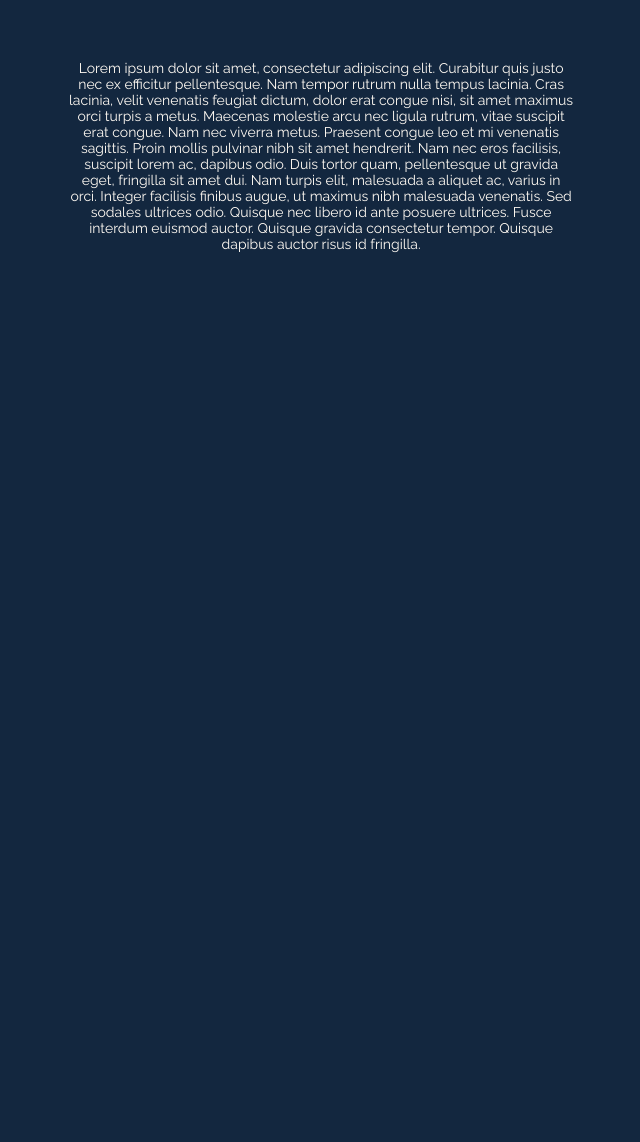
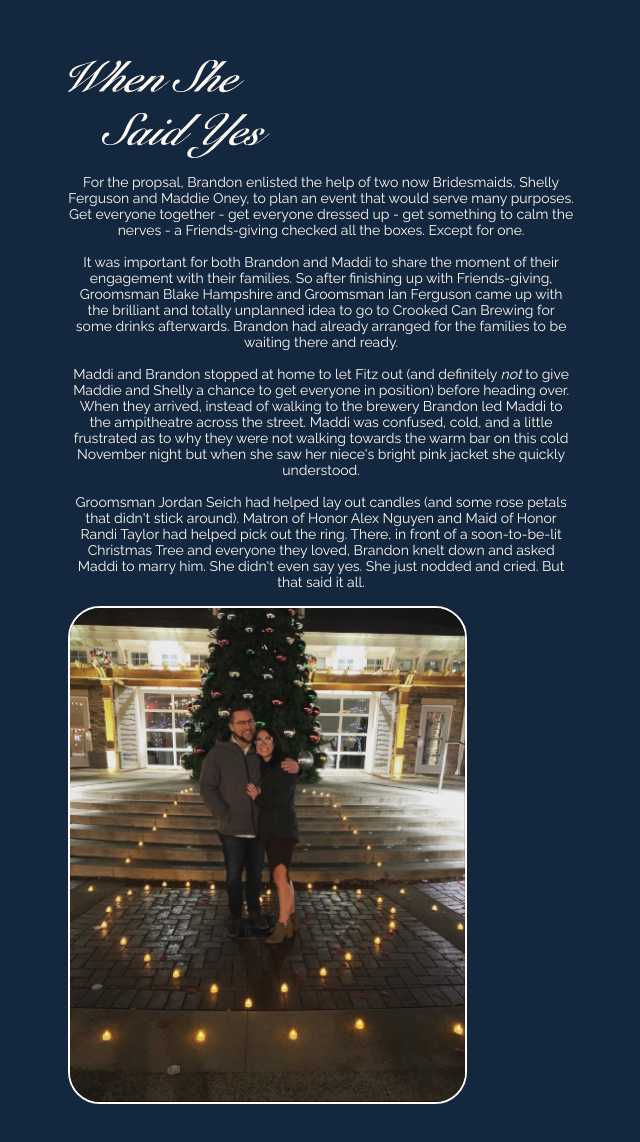
Before and after one commit to blseich/wedding-site, a Next.js app: page / in a window 1280 px wide. Shown: the part 6467-7609 px from the top of the page, without its empty margins (375-1015 px from the left). Built offline with nearby package versions, Linux system fonts and the light colour scheme; a web font is replaced by a local one.

Commit message:
finish proposal section

```diff
--- /dev/null
+++ b/pages/our-story/ProposalSection.tsx
@@ -0,0 +1,46 @@
+import Image from 'next/image';
+import when_she_said_yes from '../../public/when_she_said_yes.svg';
+import proposal1 from '../../public/proposal1.jpg';
+import { css } from '@emotion/react';
+
+const ProposalSection = () => (
+  <>
+    <Image
+      css={css`
+        width: 40%;
+        height: auto;
+      `}
+      src={when_she_said_yes.src}
+      height={when_she_said_yes.height}
+      width={when_she_said_yes.width}
+      alt={'how we became us'}
+    />
+    <div>
+      For the propsal, Brandon enlisted the help of two now Bridesmaids, Shelly Ferguson and Maddie Oney, to plan an event that would serve many purposes. Get everyone together - get everyone dressed up - get something to calm the nerves - a Friends-giving checked all the boxes. Except for one.
+    </div>
+    <div>
+      It was important for both Brandon and Maddi to share the moment of their engagement with their families. So after finishing up with Friends-giving, Groomsman Blake Hampshire and Groomsman Ian Ferguson came up with the brilliant and totally unplanned idea to go to Crooked Can Brewing for some drinks afterwards. Brandon had already arranged for the families to be waiting there and ready.
+    </div>
+    <div>
+      Maddi and Brandon stopped at home to let Fitz out (and definitely <em>not</em> to give Maddie and Shelly a chance to get everyone in position) before heading over. When they arrived, instead of walking to the brewery Brandon led Maddi to the ampitheatre across the street. Maddi was confused, cold, and a little frustrated as to why they were not walking towards the warm bar on this cold November night but when she saw her niece&apos;s bright pink jacket she quickly understood.
+    </div>
+    <div>
+      Groomsman Jordan Seich had helped lay out candles (and some rose petals that didn&apos;t stick around). Matron of Honor Alex Nguyen and Maid of Honor Randi Taylor had helped pick out the ring. There, in front of a soon-to-be-lit Christmas Tree and everyone they loved, Brandon knelt down and asked Maddi to marry him. She didn&apos;t even say yes. She just nodded and cried. But that said it all.
+    </div>
+    <Image
+      css={css`
+        max-width: 100%;
+        height: auto;
+        border: 2px solid #fffaf3;
+        border-radius: 2rem;
+        padding: 2x;
+      `}
+      src={proposal1.src}
+      width={proposal1.width}
+      height={proposal1.height}
+      alt={'Brandon and Maddi shortly after becoming engaged'}
+    />
+  </>
+);
+
+export default ProposalSection;
--- a/pages/our-story/index.tsx
+++ b/pages/our-story/index.tsx
@@ -12,6 +12,7 @@ import TitleSection from './TitleSection';
 import MeetSection from './MeetSection';
 import LiveSection from './LiveSection';
 import TravelSection from './TravelSection';
+import ProposalSection from './ProposalSection';
 import { Playfair_Display_SC, Raleway } from '@next/font/google';
 import collage from '../../public/collage.jpg';
 
@@ -158,7 +159,7 @@ const OurStory = () => {
          <TitleSection
             id="Proposal"
             onProgress={setProposalProgress}>
-            Lorem ipsum dolor sit amet, consectetur adipiscing elit. Curabitur quis justo nec ex efficitur pellentesque. Nam tempor rutrum nulla tempus lacinia. Cras lacinia, velit venenatis feugiat dictum, dolor erat congue nisi, sit amet maximus orci turpis a metus. Maecenas molestie arcu nec ligula rutrum, vitae suscipit erat congue. Nam nec viverra metus. Praesent congue leo et mi venenatis sagittis. Proin mollis pulvinar nibh sit amet hendrerit. Nam nec eros facilisis, suscipit lorem ac, dapibus odio. Duis tortor quam, pellentesque ut gravida eget, fringilla sit amet dui. Nam turpis elit, malesuada a aliquet ac, varius in orci. Integer facilisis finibus augue, ut maximus nibh malesuada venenatis. Sed sodales ultrices odio. Quisque nec libero id ante posuere ultrices. Fusce interdum euismod auctor. Quisque gravida consectetur tempor. Quisque dapibus auctor risus id fringilla.
+            <ProposalSection />
          </TitleSection>
         </div>
 {/*
```
Also changed, not shown: public/proposal1.jpg (added), public/when_she_said_yes.svg (added).
